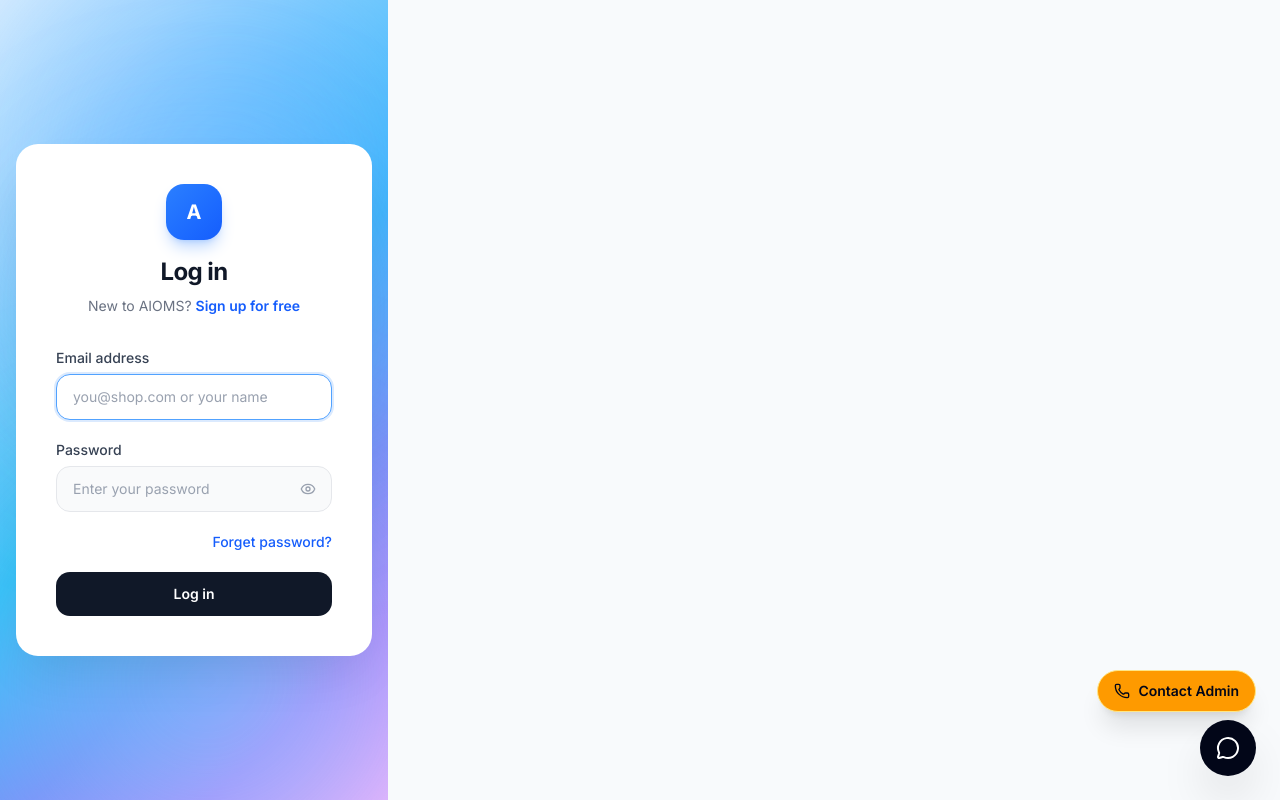
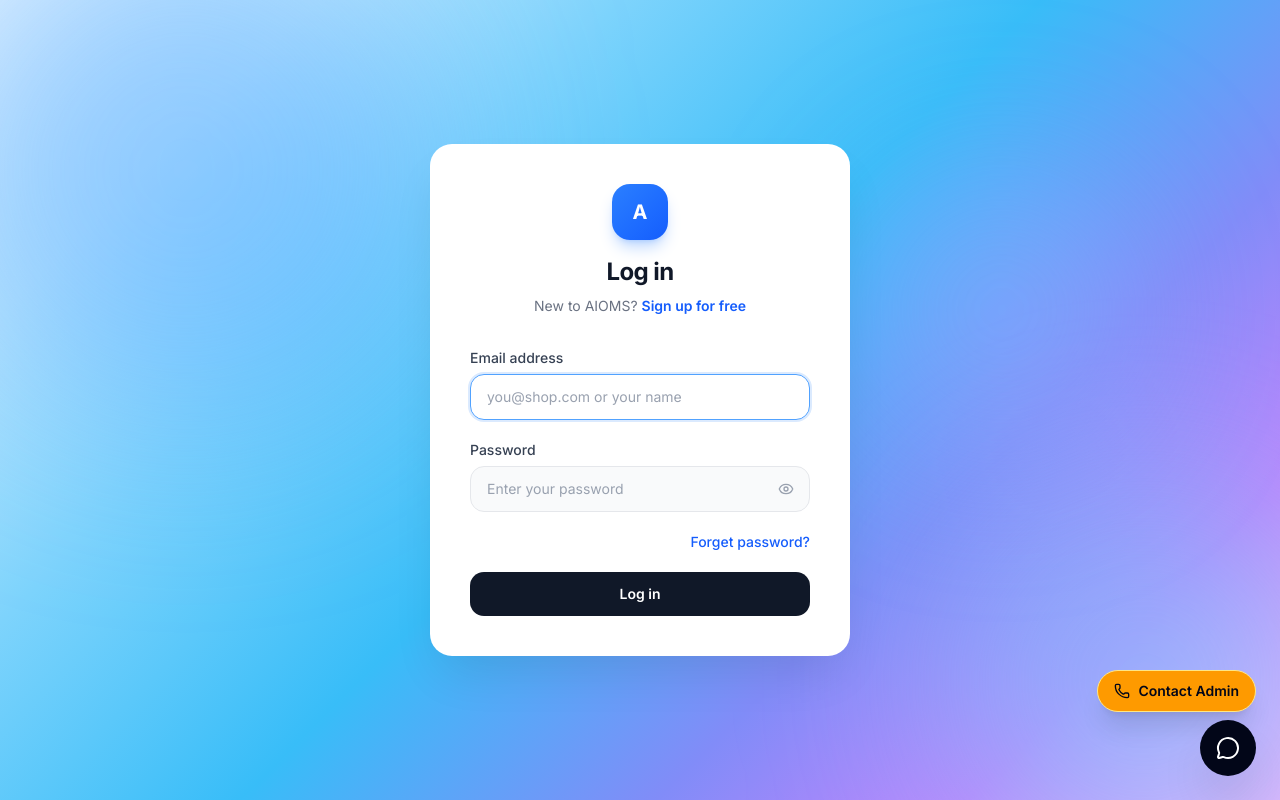
Before and after one commit to lordpainreborn/mobile-shop-os, a Next.js app: page /login in a window 1280 px wide. Built offline with nearby package versions, Linux system fonts and the light colour scheme.

Commit message:
fix: center login card perfectly with fixed inset-0 layout

```diff
--- a/src/app/login/page.tsx
+++ b/src/app/login/page.tsx
@@ -46,7 +46,7 @@ export default function LoginPage() {
   };
 
   return (
-    <div className="min-h-screen flex items-center justify-center p-4 relative overflow-hidden"
+    <div className="fixed inset-0 flex items-center justify-center p-4 overflow-auto"
       style={{
         background: "linear-gradient(135deg, #e0f2fe 0%, #bae6fd 15%, #7dd3fc 30%, #38bdf8 50%, #818cf8 70%, #c084fc 85%, #f0abfc 100%)",
       }}
```
